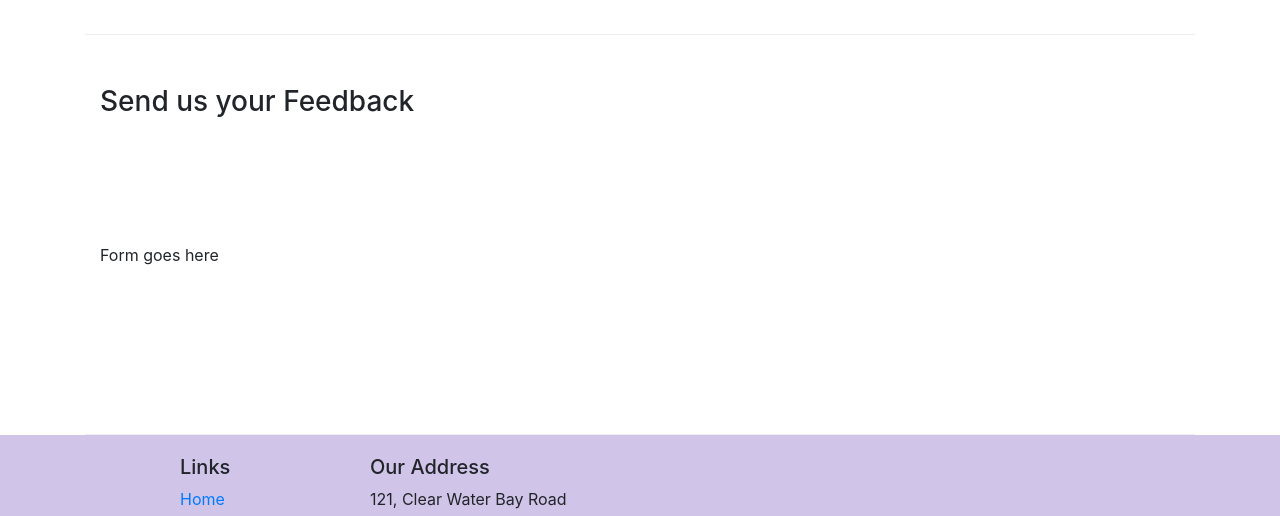
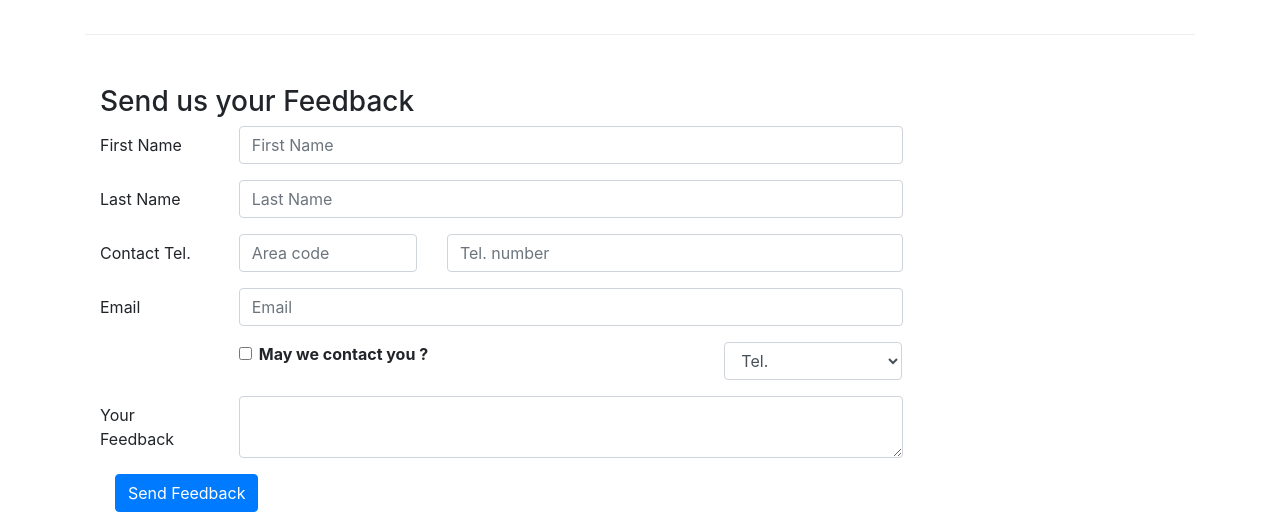
Before and after one commit to amanS2206/simple-restaurant-website, a website: page contactus.html in a window 1280 px wide. Shown: the part 830-1346 px from the top of the page. Drawn offline with nearby package versions, Linux system fonts and the light colour scheme.

Commit message:
add forms

```diff
--- a/contactus.html
+++ b/contactus.html
@@ -25,10 +25,14 @@
             <a class="navbar-brand" href="#">Ristorante Con Fusion</a>
             <div class="collapse navbar-collapse" id="Navbar">
                 <ul class="navbar-nav mr-auto">
-                        <li class="nav-item"><a class="nav-link" href="./index.html"><span class="fa fa-home fa-lg"></span> Home</a></li>
-                        <li class="nav-item"><a class="nav-link" href="./aboutus.html"><span class="fa fa-info fa-lg"></span> About</a></li>
-                        <li class="nav-item"><a class="nav-link" href="#"><span class="fa fa-list fa-lg"></span> Menu</a></li>
-                        <li class="nav-item active"><a class="nav-link" href="#"><span class="fa fa-address-card fa-lg"></span> Contact</a></li>
+                    <li class="nav-item"><a class="nav-link" href="./index.html"><span class="fa fa-home fa-lg"></span>
+                            Home</a></li>
+                    <li class="nav-item"><a class="nav-link" href="./aboutus.html"><span
+                                class="fa fa-info fa-lg"></span> About</a></li>
+                    <li class="nav-item"><a class="nav-link" href="#"><span class="fa fa-list fa-lg"></span> Menu</a>
+                    </li>
+                    <li class="nav-item active"><a class="nav-link" href="#"><span
+                                class="fa fa-address-card fa-lg"></span> Contact</a></li>
                 </ul>
             </div>
         </div>
@@ -39,7 +43,8 @@
             <div class="row row-header">
                 <div class="col-12 col-sm-6">
                     <h1>Ristorante con Fusion</h1>
-                    <p>We take inspiration from the World's best cuisines, and create a unique fusion experience. Our lipsmacking creations will tickle your culinary senses!</p>
+                    <p>We take inspiration from the World's best cuisines, and create a unique fusion experience. Our
+                        lipsmacking creations will tickle your culinary senses!</p>
                 </div>
                 <div class="col-12 col-sm">
                 </div>
@@ -80,9 +85,11 @@
             </div>
             <div class="col-12 col-sm-11 offset-sm-1">
                 <div class="btn-group" role="group">
-                    <a role="button" class="btn btn-primary" href="tel: +85212345678"><i class="fa fa-phone"></i> Call</a>
+                    <a role="button" class="btn btn-primary" href="tel: +85212345678"><i class="fa fa-phone"></i>
+                        Call</a>
                     <a role="button" class="btn btn-info"><i class="fa fa-skype"></i> Skype</a>
-                    <a role="button" class="btn btn-success" href="mailto:confusion@food.net"><i class="fa fa-envelope-o"></i> Mail</a>
+                    <a role="button" class="btn btn-success" href="mailto:confusion@food.net"><i
+                            class="fa fa-envelope-o"></i> Mail</a>
                 </div>
             </div>
         </div>
@@ -92,7 +99,69 @@
                 <h3>Send us your Feedback</h3>
             </div>
             <div class="col-12 col-md-9">
-                Form goes here
+                <form>
+                    <div class="form-group row">
+                        <label for="firstname" class="col-md-2 col-form-label">First Name</label>
+                        <div class="col-md-10">
+                            <input type="text" class="form-control" id="firstname" name="firstname"
+                                placeholder="First Name">
+                        </div>
+                    </div>
+                    <div class="form-group row">
+                        <label for="lastname" class="col-md-2 col-form-label">Last Name</label>
+                        <div class="col-md-10">
+                            <input type="text" class="form-control" id="lastname" name="lastname"
+                                placeholder="Last Name">
+                        </div>
+                    </div>
+
+                    <div class="form-group row">
+                        <label for="telnum" class="col-12 col-md-2 col-form-label">Contact Tel.</label>
+                        <div class="col-5 col-md-3">
+                            <input type="tel" class="form-control" id="areacode" name="areacode" placeholder="Area code">
+                        </div>
+                        <div class="col-7 col-md-7">
+                            <input type="tel" class="form-control" id="telnum" name="telnum" placeholder="Tel. number">
+                        </div>
+                    </div>
+                    <div class="form-group row">
+                        <label for="emailid" class="col-md-2 col-form-label">Email</label>
+                        <div class="col-md-10">
+                            <input type="email" class="form-control" id="emailid" name="emailid" placeholder="Email">
+                        </div>
+                    </div>
+
+                    <div class="form-group row">
+                        <div class="col-md-6 offset-md-2">
+                             <div class="form-check">
+                                 <input type="checkbox" class="form-check-input" name="approve" id="approve" value="">
+                                 <label for="approve" class="form-check-label">
+                                     <strong>May we contact you ?</strong>
+                                 </label>
+
+                             </div>
+                        </div>
+                        <div class="col-md-3 offset-md-1">
+                            <select class="form-control">
+                                <option>Tel.</option>
+                                <option >Email</option>
+                            </select>
+                        </div>
+                    </div>
+                    <div class="form-group row">
+                        <label for="feedback" class="col-md-2 col-form-label">Your Feedback</label>
+                        <div class="col-md-10">
+                            <textarea  class="form-control" id="feedback" name="feedback" row="12"></textarea>
+                        </div>
+                    </div>
+                    <div class="form-group-row">
+                        <div class="offset-mid-2 col-md-10">
+                            <button type="submit" class="btn btn-primary">
+                                Send Feedback
+                            </button>
+                        </div>
+                    </div>
+                </form>
             </div>
             <div class="col-12 col-md">
             </div>
@@ -126,11 +195,16 @@
                 </div>
                 <div class="col-12 col-sm-4 align-self-center">
                     <div class="text-center">
-                        <a class="btn btn-social-icon btn-google" href="http://google.com/+"><i class="fa fa-google-plus"></i></a>
-                        <a class="btn btn-social-icon btn-facebook" href="http://www.facebook.com/profile.php?id="><i class="fa fa-facebook"></i></a>
-                        <a class="btn btn-social-icon btn-linkedin" href="http://www.linkedin.com/in/"><i class="fa fa-linkedin"></i></a>
-                        <a class="btn btn-social-icon btn-twitter" href="http://twitter.com/"><i class="fa fa-twitter"></i></a>
-                        <a class="btn btn-social-icon btn-google" href="http://youtube.com/"><i class="fa fa-youtube"></i></a>
+                        <a class="btn btn-social-icon btn-google" href="http://google.com/+"><i
+                                class="fa fa-google-plus"></i></a>
+                        <a class="btn btn-social-icon btn-facebook" href="http://www.facebook.com/profile.php?id="><i
+                                class="fa fa-facebook"></i></a>
+                        <a class="btn btn-social-icon btn-linkedin" href="http://www.linkedin.com/in/"><i
+                                class="fa fa-linkedin"></i></a>
+                        <a class="btn btn-social-icon btn-twitter" href="http://twitter.com/"><i
+                                class="fa fa-twitter"></i></a>
+                        <a class="btn btn-social-icon btn-google" href="http://youtube.com/"><i
+                                class="fa fa-youtube"></i></a>
                         <a class="btn btn-social-icon" href="mailto:"><i class="fa fa-envelope-o"></i></a>
                     </div>
                 </div>
```
Lines whose indentation alone changed are shown as unchanged.
